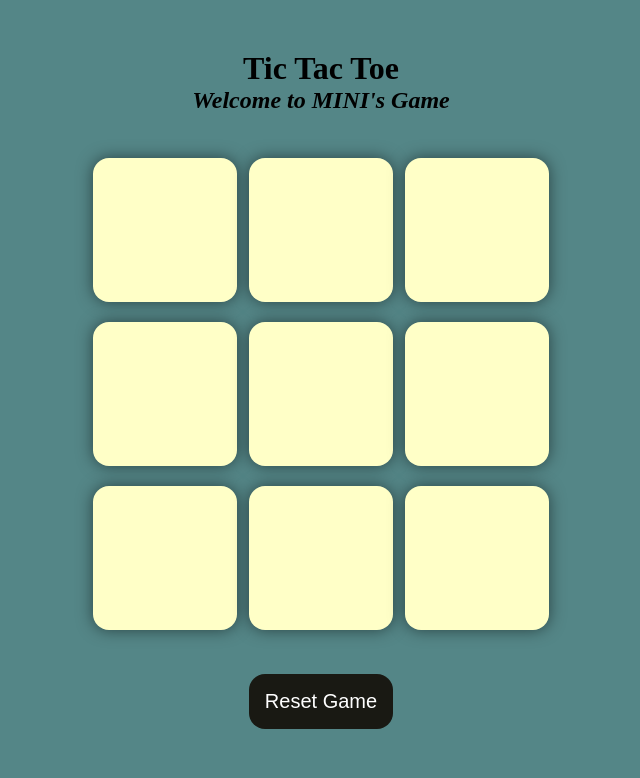
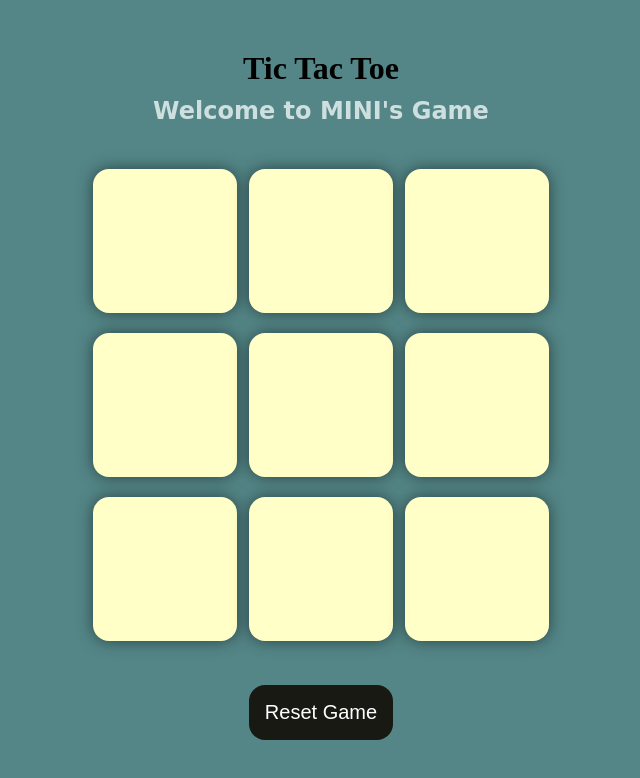
Before and after one commit to sunidhichopada18/tic-tac-toe, a plain HTML site: page index.html in a window 1280 px wide. Shown: the whole page, without its empty margins (319-959 px from the left). Drawn offline with Linux system fonts and the light colour scheme.

Commit message:
final changes

```diff
--- a/index.html
+++ b/index.html
@@ -6,14 +6,16 @@
     <title>Tic-Tac-Toe Game</title>
     <link rel="stylesheet" href="style.css">
 </head>
+
 <body>
     <div class="msg-container hide">
         <p id="msg">Winner</p>
         <button id="new-btn">New Game</button>
     </div>
+
     <main>
         <h1 class="header">Tic Tac Toe</h1>
-        <h2><em>Welcome to MINI's Game</h2>
+        <h2 class="subHeading">Welcome to MINI's Game</h2>
         <div class="container">
             <div class="game">
                 <button class="box"></button>
@@ -29,6 +31,8 @@
         </div>
         <button id="reset-btn">Reset Game</button>
     </main>
+
     <script src="app.js"></script>
+
 </body>
 </html>
--- a/style.css
+++ b/style.css
@@ -10,6 +10,14 @@ body{
 
 .header{
     margin-top: 50px;
+}
+
+.subHeading{
+    font-family: cursive;
+    padding-top: 10px;
+    color:#cedfdf;
+    font-weight: 700;
+    transition: .5s;
 }
 
 .container{
```
